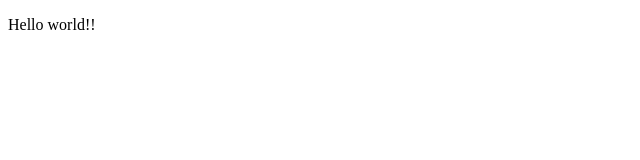
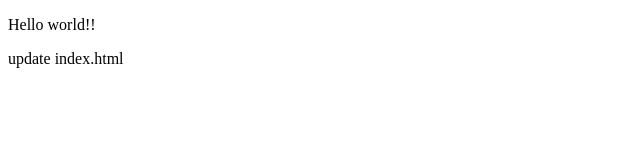
Before and after one commit to t-sugiyama-tech/GithubTest, a plain HTML site: page index.html in a window 1280 px wide. Shown: the whole page, without its empty margins (0-640 px from the left). Drawn offline with Linux system fonts and the light colour scheme.

Commit message:
update.html

```diff
--- a/index.html
+++ b/index.html
@@ -6,5 +6,6 @@
 </head>
 <body>
 <p>Hello world!!</p>
+<p>update index.html</p>
 </body>
 </html>
```
